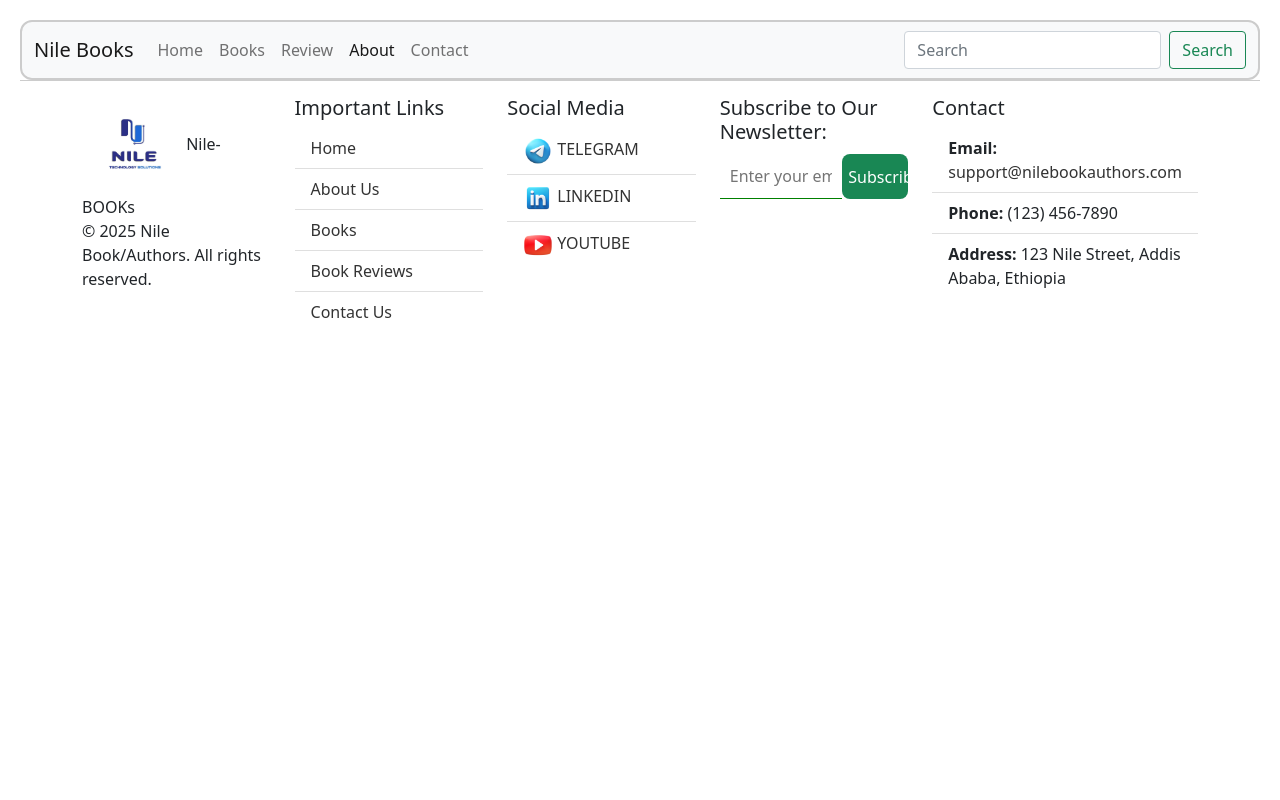
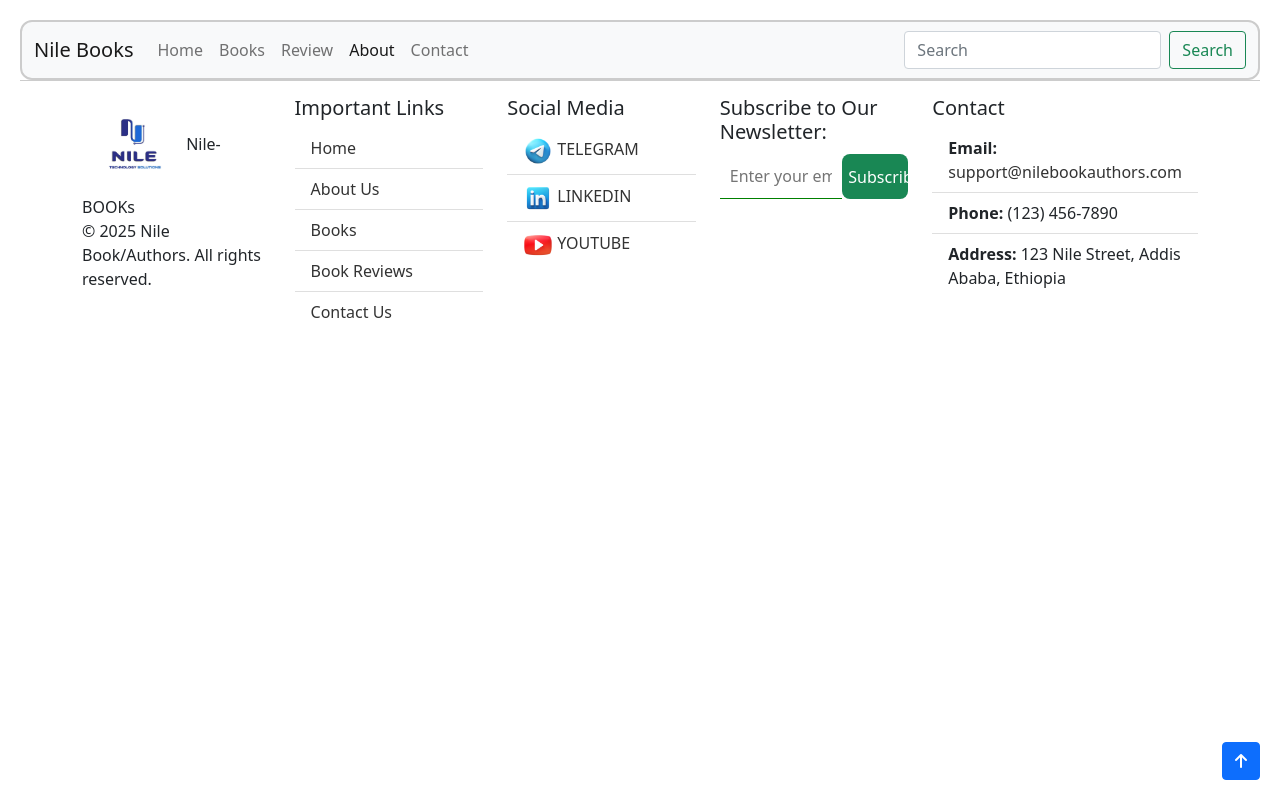
Before and after one commit to akl-leul/Nile-Book-Author, a plain HTML site: page about.html in a window 1280 px wide. Drawn offline with nearby package versions, Linux system fonts and the light colour scheme.

Commit message:
back to top button added

```diff
--- a/about.html
+++ b/about.html
@@ -13,6 +13,7 @@
     <link rel="shortcut icon" href="assets/img/logo.jpg" type="image/x-icon">
     <link rel="preconnect" href="https://fonts.googleapis.com">
 <link rel="preconnect" href="https://fonts.gstatic.com" crossorigin>
+<link rel="stylesheet" href="https://cdnjs.cloudflare.com/ajax/libs/font-awesome/6.7.2/css/all.min.css" integrity="sha512-Evv84Mr4kqVGRNSgIGL/F/aIDqQb7xQ2vcrdIwxfjThSH8CSR7PBEakCr51Ck+w+/U6swU2Im1vVX0SVk9ABhg==" crossorigin="anonymous" referrerpolicy="no-referrer" />
 <link href="https://cdn.jsdelivr.net/npm/bootstrap@5.0.2/dist/css/bootstrap.min.css" rel="stylesheet" integrity="sha384-EVSTQN3/azprG1Anm3QDgpJLIm9Nao0Yz1ztcQTwFspd3yD65VohhpuuCOmLASjC" crossorigin="anonymous">
 <script src="https://cdn.jsdelivr.net/npm/@popperjs/core@2.9.2/dist/umd/popper.min.js" integrity="sha384-IQsoLXl5PILFhosVNubq5LC7Qb9DXgDA9i+tQ8Zj3iwWAwPtgFTxbJ8NT4GN1R8p" crossorigin="anonymous"></script>
 <script src="https://cdn.jsdelivr.net/npm/bootstrap@5.0.2/dist/js/bootstrap.min.js" integrity="sha384-cVKIPhGWiC2Al4u+LWgxfKTRIcfu0JTxR+EQDz/bgldoEyl4H0zUF0QKbrJ0EcQF" crossorigin="anonymous"></script>
@@ -20,7 +21,7 @@
 </head>
 <body>
   <header>
-    <nav class="navbar navbar-expand-lg navbar-light bg-light">
+    <nav id="nav" class="navbar navbar-expand-lg navbar-light bg-light">
         <div class="container-fluid">
           <a class="navbar-brand" href="index.html">Nile Books</a>
           <button class="navbar-toggler" type="button" data-bs-toggle="collapse" data-bs-target="#navbarSupportedContent" aria-controls="navbarSupportedContent" aria-expanded="false" aria-label="Toggle navigation">
@@ -53,6 +54,12 @@
         </div>
       </nav>
     </header>
+    <div class="backtotop">
+      <a href="#nav" class="btn btn-primary" id="back-to-top">
+          <i class="fa-solid fa-arrow-up"></i>
+      </a>
+  </div>
+
 
     <footer>
       <div class="container">
--- a/assets/css/style.css
+++ b/assets/css/style.css
@@ -160,3 +160,9 @@ footer div button{
     border: none;
     color: #fff;
 }
+.backtotop{
+    position: fixed;
+    z-index: 100;
+    bottom: 20px;
+    right: 20px;
+}
```
Also changed, not shown: books.html (+7 -2 lines), contact.html (+7 -2 lines), index.html (+6 -1 lines), review.html (+7 -2 lines).
